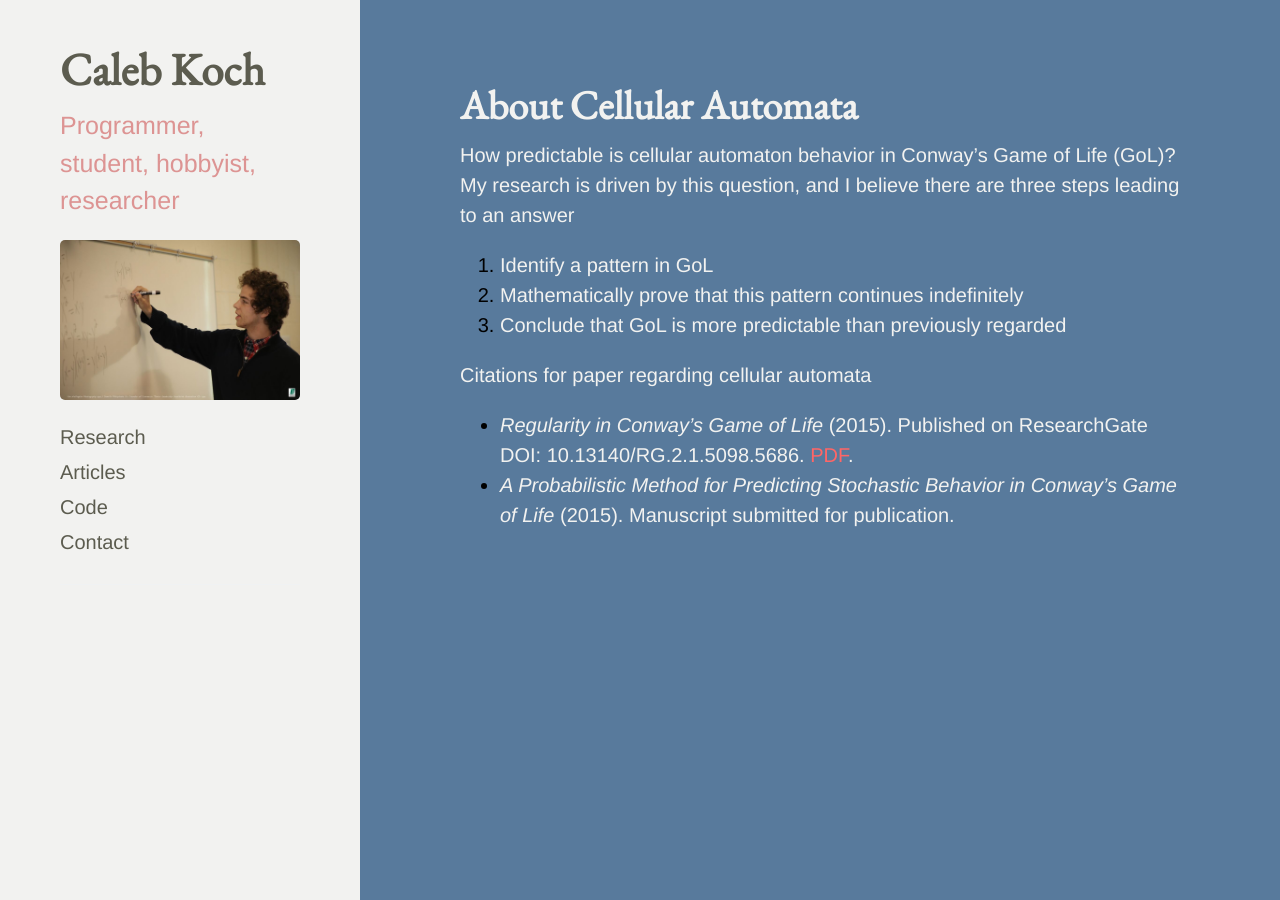
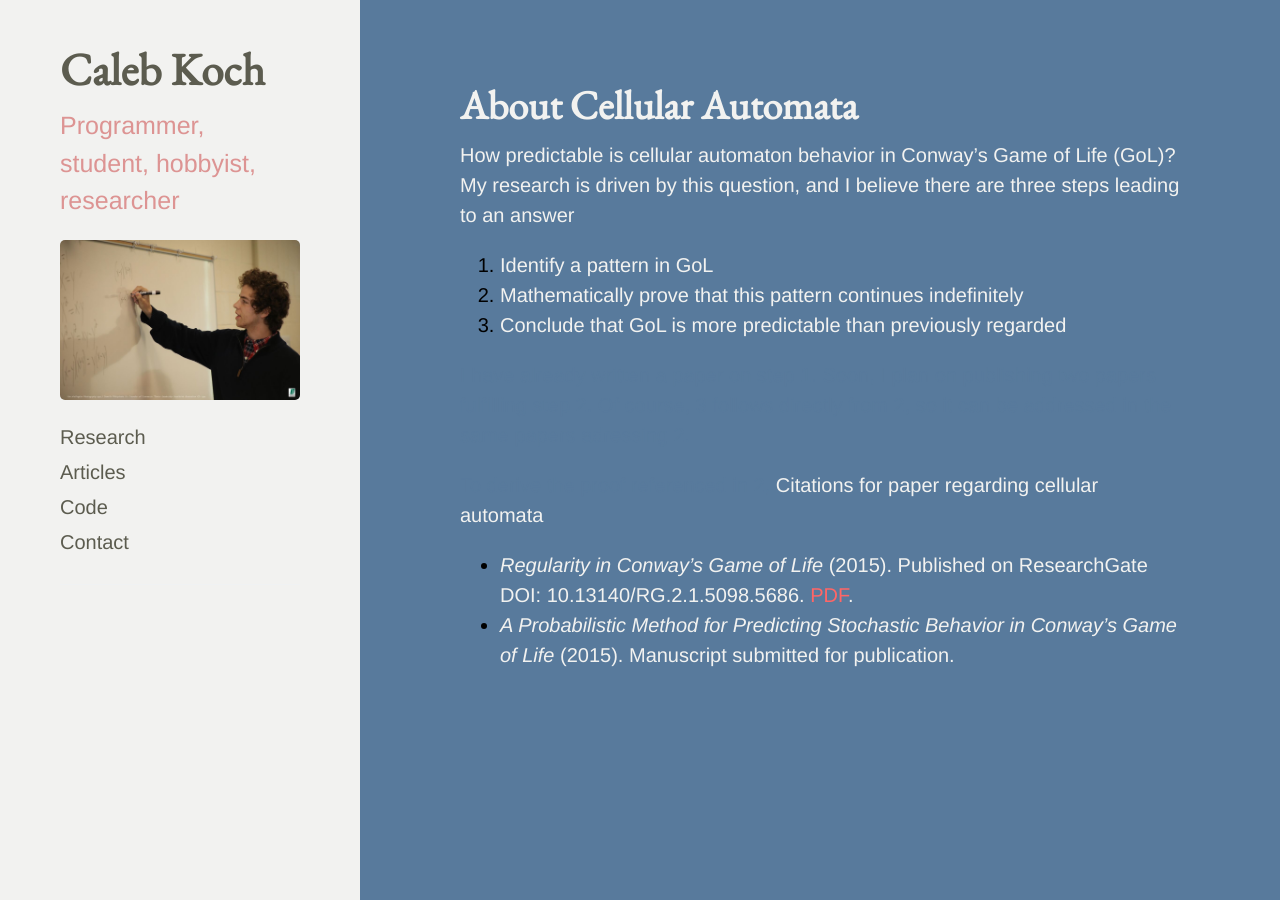
Before and after one commit to cakoch10/cakoch10.github.io, a Jekyll site: the page built from automata.md, in a window 1280 px wide. Built offline with Jekyll 4.4.1, drawn with Linux system fonts in a browser that asks for light colours; Markdown is read by kramdown in place of the engine named in the settings.

Commit message:
Update automata.md

```diff
--- a/automata.md
+++ b/automata.md
@@ -11,6 +11,9 @@
 2. <span style="color:#f2f2f0">Mathematically prove that this pattern continues indefinitely</span>
 3. <span style="color:#f2f2f0">Conclude that GoL is more predictable than previously regarded</span>
 
+I have already written a paper on step 1. Soon, I plan on publishing two papers fulfilling step 2. Of course, 3 follows directly from 2, so it can be addressed in the same papers adressing 2.
+
+To derive the proof referenced in 2,
 <span style="color:#f2f2f0">
 Citations for paper regarding cellular automata
 </span>
```
